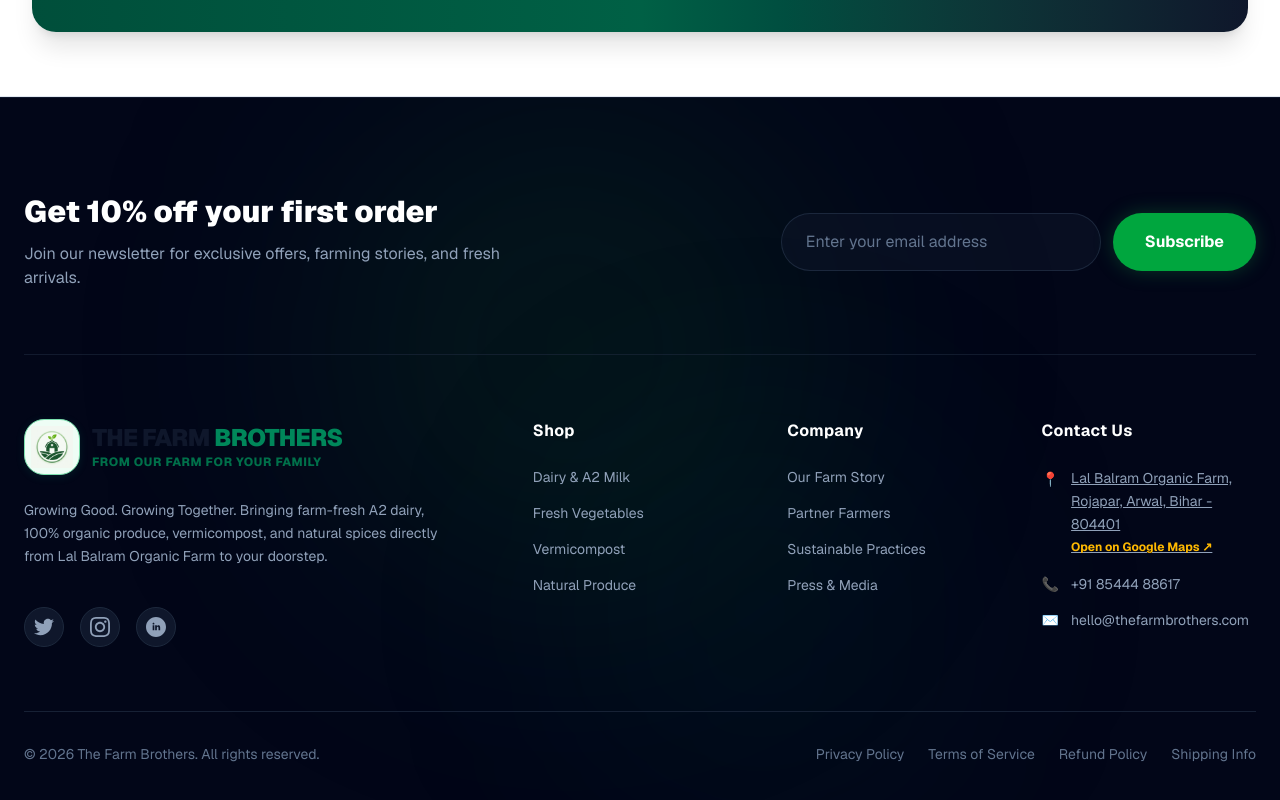
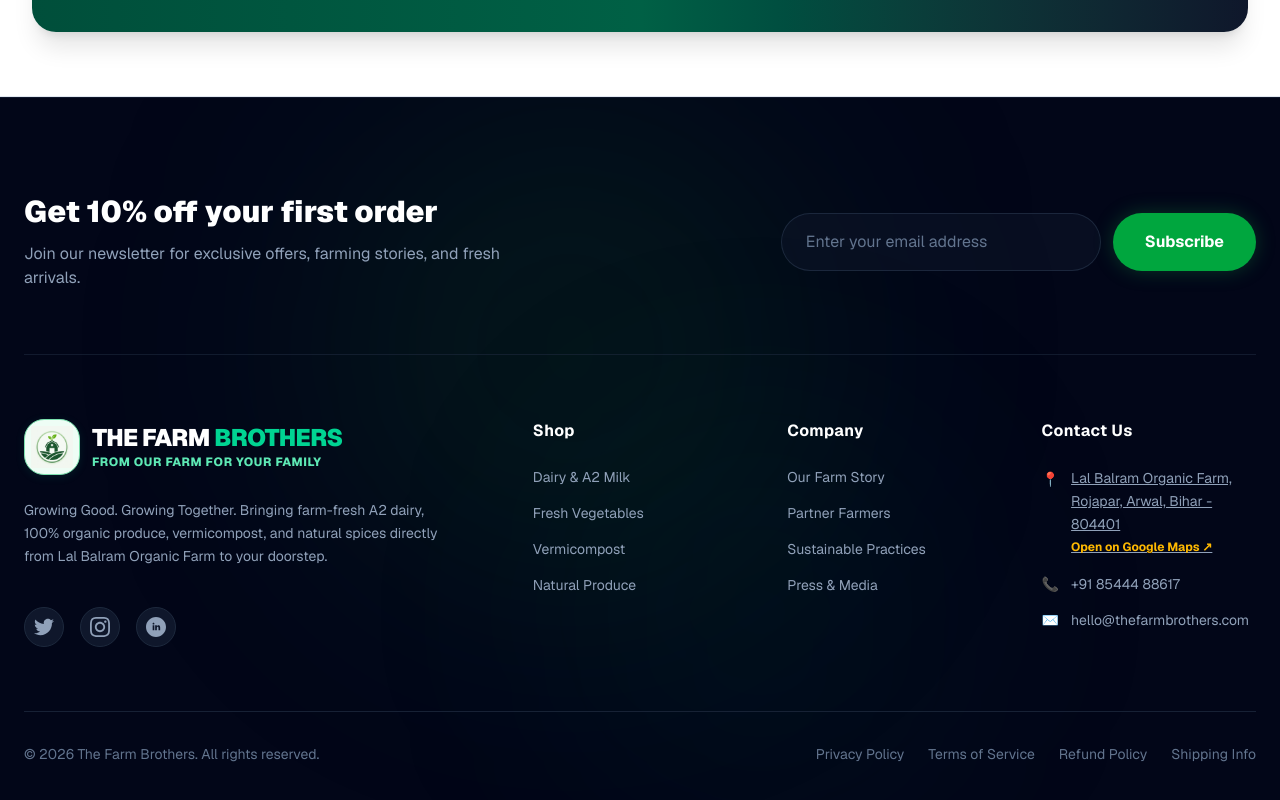
Before and after one commit to Manjeet-code/Organic-Farming, a Next.js app in the folder client/: page / in a window 1280 px wide. Shown: the part 2640-3440 px from the top of the page. Built offline with nearby package versions, Linux system fonts and the light colour scheme.

Commit message:
fix: Make THE FARM title text crisp white on dark headers and footers for 100% visibility

```diff
--- a/client/components/AppShell.tsx
+++ b/client/components/AppShell.tsx
@@ -176,7 +176,7 @@
           <div className="flex items-center justify-between h-16">
             {/* Logo */}
             <div className="flex items-center gap-3">
-              <Logo href="/" size="sm" />
+              <Logo href="/" size="sm" isDark={true} />
               <div className="hidden sm:block pl-3 border-l border-slate-700">
                 {getRoleBadge()}
               </div>
--- a/client/components/Footer.tsx
+++ b/client/components/Footer.tsx
@@ -30,7 +30,7 @@
         {/* Main Footer Links */}
         <div className="grid grid-cols-2 md:grid-cols-5 gap-10 mb-16">
           <div className="col-span-2 md:col-span-2 space-y-6 pr-0 md:pr-10">
-            <Logo href="/" size="lg" />
+            <Logo href="/" size="lg" isDark={true} />
             <p className="text-slate-400 leading-relaxed text-sm">
               Growing Good. Growing Together. Bringing farm-fresh A2 dairy, 100% organic produce, vermicompost, and natural spices directly from Lal Balram Organic Farm to your doorstep.
             </p>
--- a/client/components/Logo.tsx
+++ b/client/components/Logo.tsx
@@ -5,10 +5,16 @@
 interface LogoProps {
   href?: string;
   size?: "sm" | "md" | "lg";
+  isDark?: boolean;
   className?: string;
 }
 
-export default function Logo({ href = "/", size = "md", className = "" }: LogoProps) {
+export default function Logo({
+  href = "/",
+  size = "md",
+  isDark = false,
+  className = "",
+}: LogoProps) {
   const iconSizeClass =
     size === "sm"
       ? "w-9 h-9 rounded-[14px]"
@@ -30,6 +36,10 @@
       ? "text-xs font-extrabold mt-1.5"
       : "text-[10px] md:text-[11px] font-extrabold mt-1";
 
+  const theFarmColor = isDark ? "text-white" : "text-slate-900";
+  const brothersColor = isDark ? "text-emerald-400" : "text-[#00875a]";
+  const taglineColor = isDark ? "text-emerald-300" : "text-[#00704a]";
+
   const content = (
     <div className={`flex items-center gap-3 group ${className}`}>
       {/* Soft Mint Green Emblem Badge */}
@@ -46,12 +56,12 @@
       {/* Brand Name & Subtext */}
       <div className="flex flex-col justify-center">
         <span
-          className={`${titleSizeClass} tracking-tight text-slate-900 leading-none group-hover:text-emerald-800 transition-colors`}
+          className={`${titleSizeClass} tracking-tight ${theFarmColor} leading-none transition-colors`}
         >
-          THE FARM <span className="text-[#00875a]">BROTHERS</span>
+          THE FARM <span className={brothersColor}>BROTHERS</span>
         </span>
         <span
-          className={`${taglineSizeClass} text-[#00704a] tracking-wider uppercase leading-none`}
+          className={`${taglineSizeClass} ${taglineColor} tracking-wider uppercase leading-none`}
         >
           FROM OUR FARM FOR YOUR FAMILY
         </span>
```
